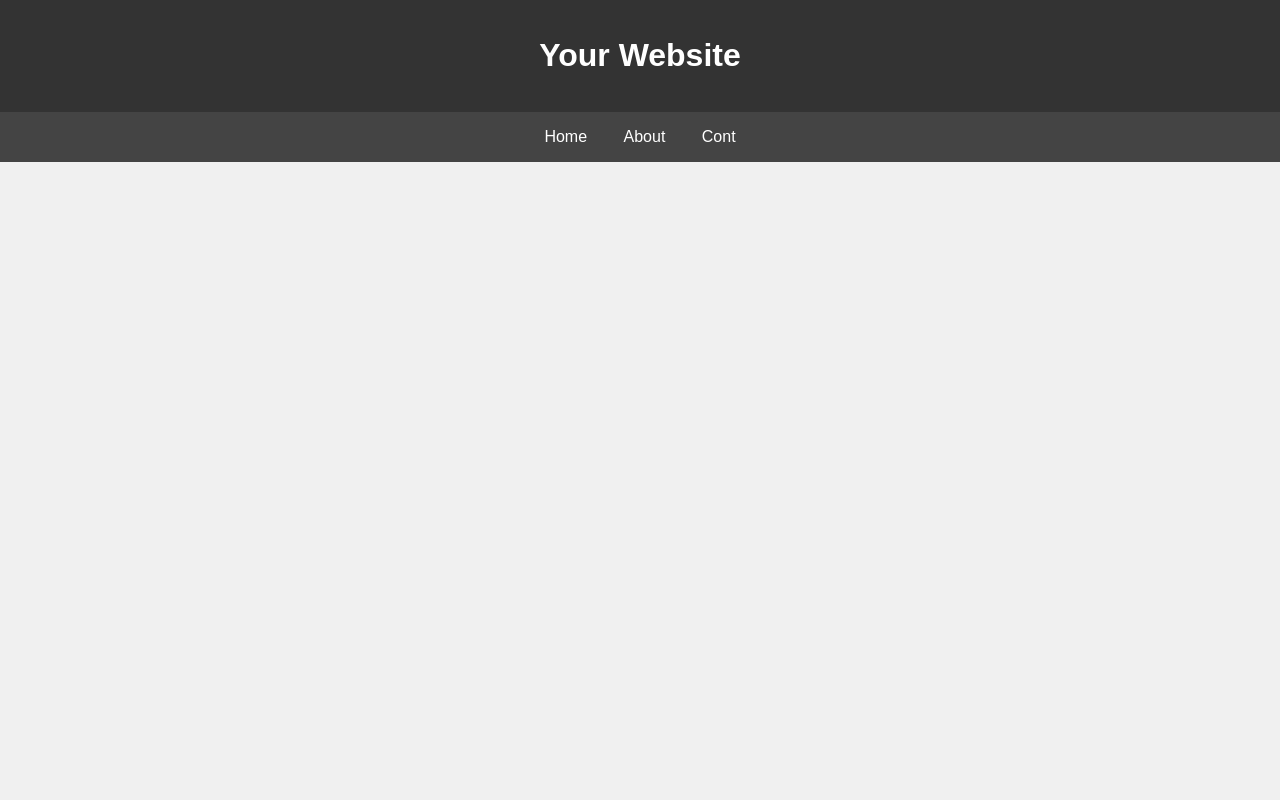
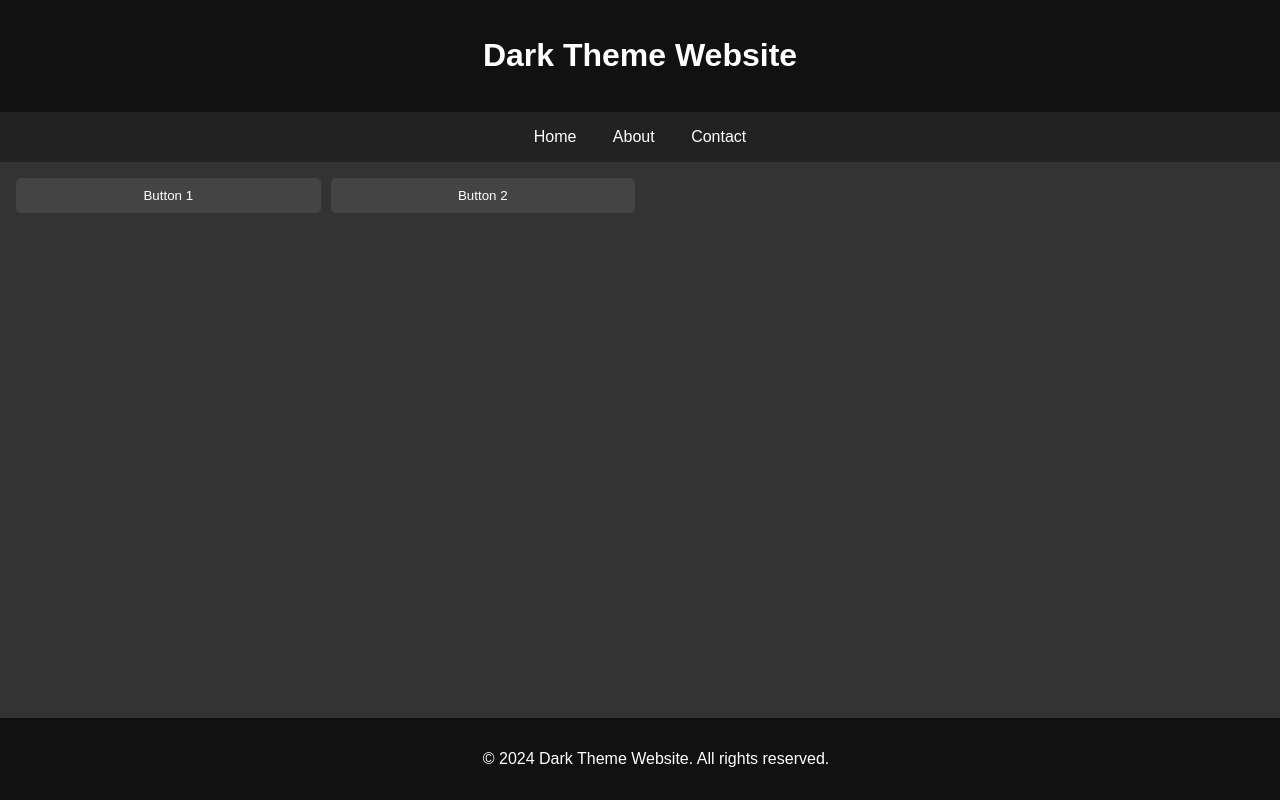
Before and after one commit to mrbadfits12/UnblockeGames.github.io, a plain HTML site: page index.html in a window 1280 px wide. Drawn offline with Linux system fonts and the light colour scheme.

Commit message:
Update index.html

```diff
--- a/index.html
+++ b/index.html
@@ -3,24 +3,25 @@
 <head>
     <meta charset="UTF-8">
     <meta name="viewport" content="width=device-width, initial-scale=1.0">
-    <title>Your Website Title</title>
+    <title>Dark Theme Website</title>
     <style>
         body {
             font-family: Arial, sans-serif;
             margin: 0;
             padding: 0;
-            background-color: #f0f0f0;
+            background-color: #333;
+            color: #fff;
         }
 
-        header {
-            background-color: #333;
+        header, footer {
+            background-color: #111;
             color: #fff;
             text-align: center;
             padding: 1em;
         }
 
         nav {
-            background-color: #444;
+            background-color: #222;
             padding: 1em;
             text-align: center;
         }
@@ -33,13 +34,22 @@
 
         section {
             padding: 1em;
+            display: grid;
+            grid-template-columns: repeat(4, 1fr); /* Adjust the number of columns */
+            gap: 10px; /* Adjust the gap between buttons */
+        }
+
+        .grid-button {
+            padding: 10px;
+            text-align: center;
+            background-color: #444;
+            color: #fff;
+            border: none;
+            border-radius: 5px;
+            cursor: pointer;
         }
 
         footer {
-            background-color: #333;
-            color: #fff;
-            text-align: center;
-            padding: 1em;
             position: fixed;
             bottom: 0;
             width: 100%;
@@ -49,10 +59,27 @@
 <body>
 
 <header>
-    <h1>Your Website</h1>
+    <h1>Dark Theme Website</h1>
 </header>
 
 <nav>
     <a href="#">Home</a>
     <a href="#">About</a>
-    <a href="#">Cont
+    <a href="#">Contact</a>
+</nav>
+
+<section>
+    <!-- 20 grid buttons -->
+    <button class="grid-button">Button 1</button>
+    <button class="grid-button">Button 2</button>
+    <!-- Add more buttons as needed -->
+
+    <!-- Repeat the pattern to create a total of 20 buttons -->
+</section>
+
+<footer>
+    <p>&copy; 2024 Dark Theme Website. All rights reserved.</p>
+</footer>
+
+</body>
+</html>
```
